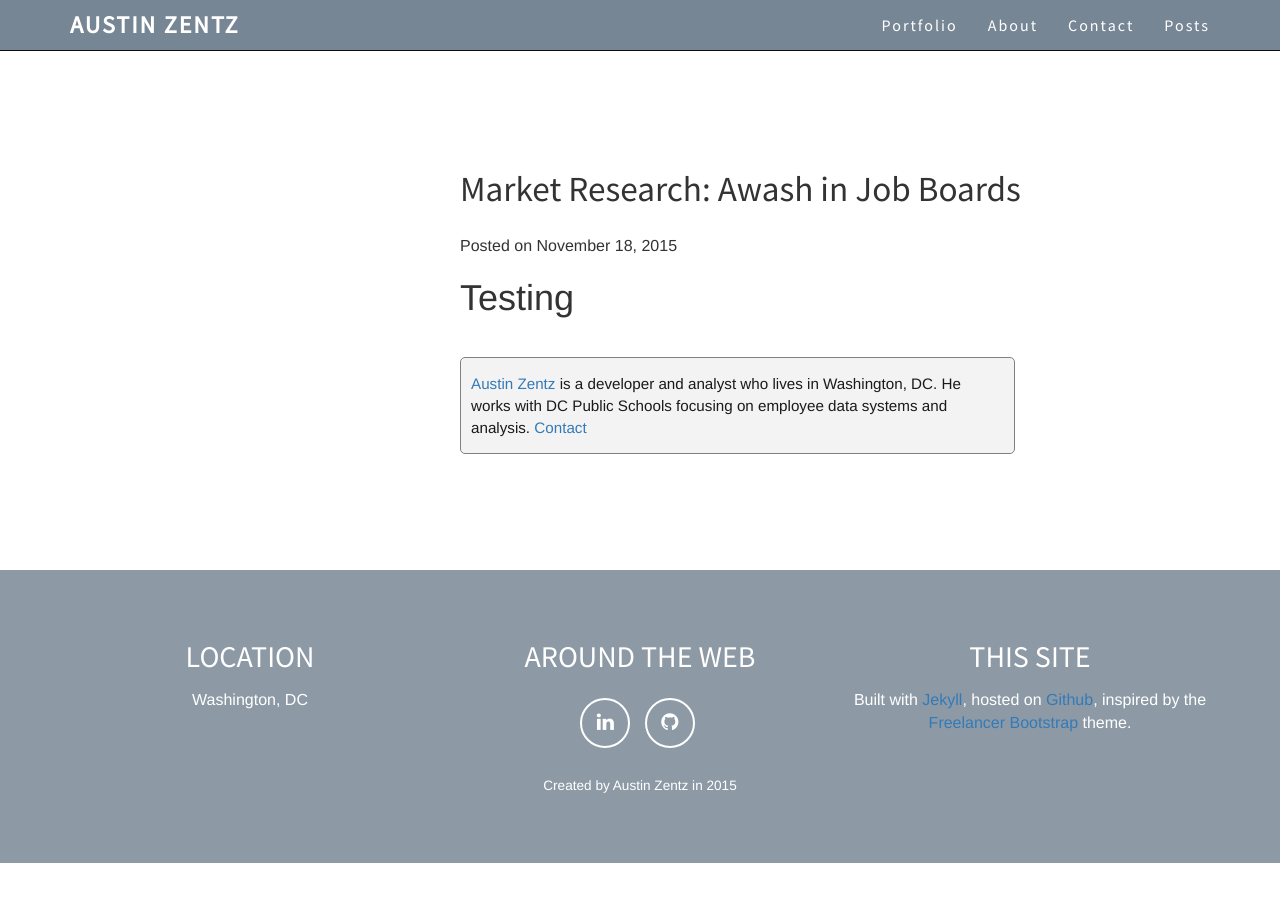
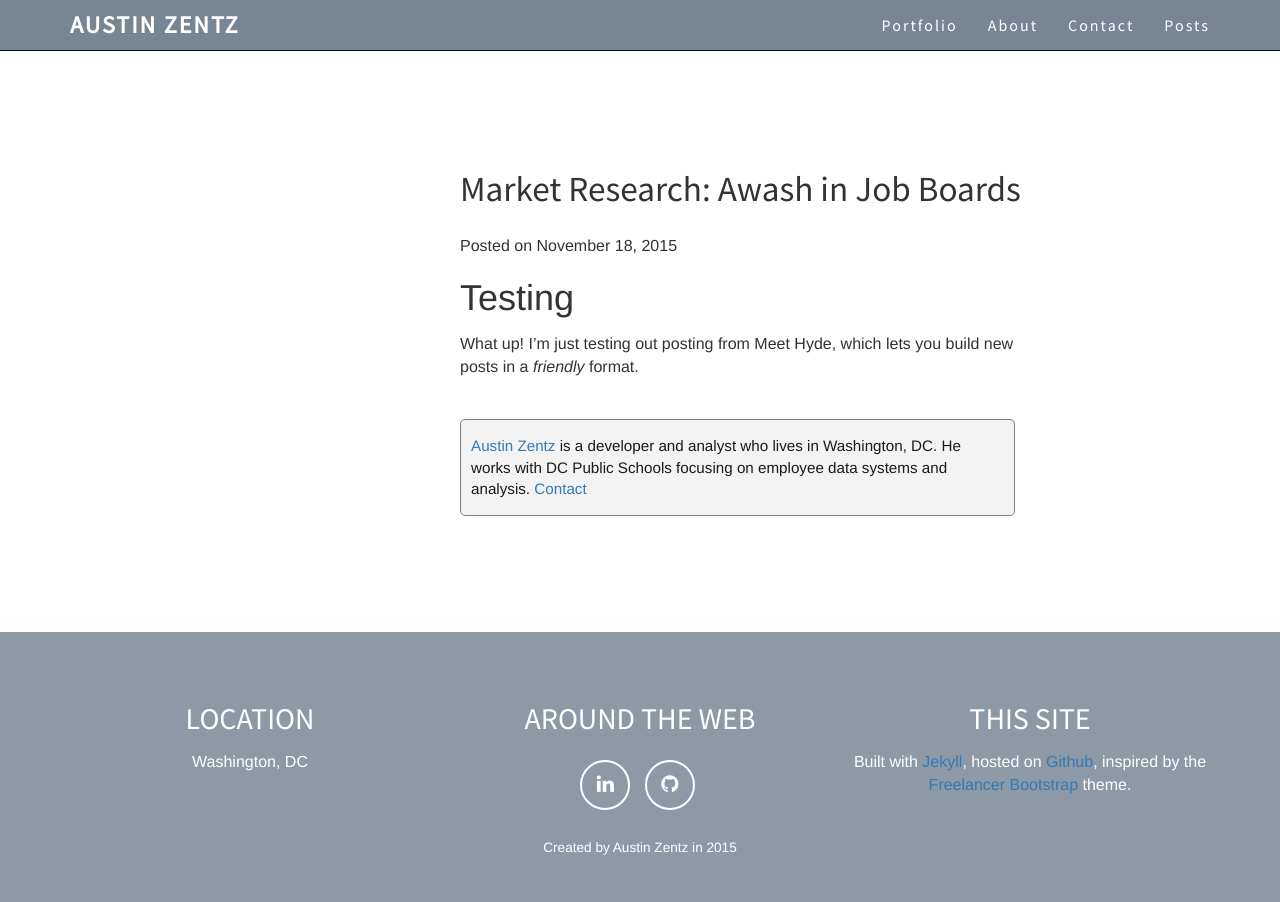
Before and after one commit to aust1nz/aust1nz.github.io, a Jekyll site: the page built from _posts/2015-11-18-grocery-list.md, in a window 1280 px wide and 925 px high. Shown: the top 902 px of the window. Built offline with Jekyll 4.4.1, drawn with Linux system fonts in a browser that asks for light colours; nearby versions of some CDN libraries.

Commit message:
Changes made by aust1nz

```diff
--- a/_posts/2015-11-18-grocery-list.md
+++ b/_posts/2015-11-18-grocery-list.md
@@ -3,5 +3,5 @@ layout: post
 title: "Market Research: Awash in Job Boards"
 draft: false
 ---
-
 # Testing
+What up! I'm just testing out posting from Meet Hyde, which lets you build new posts in a _friendly_ format.
```
